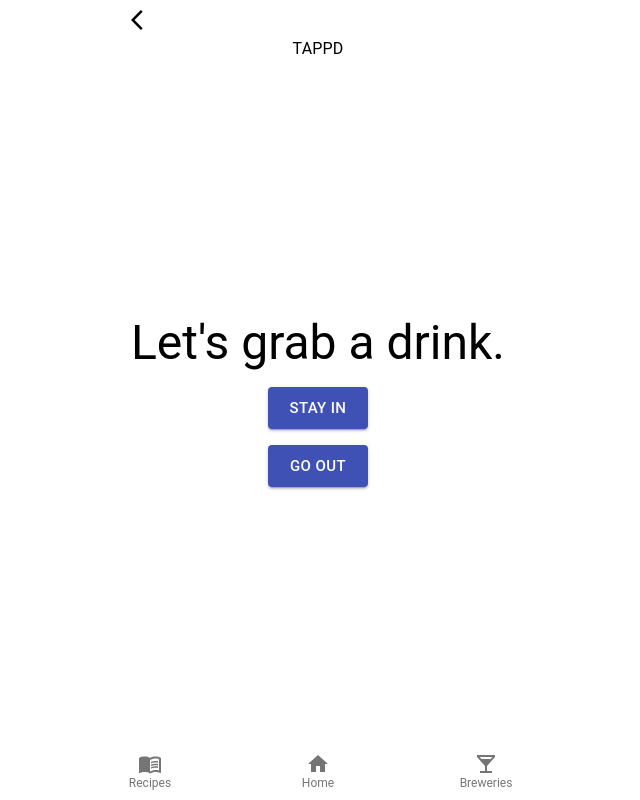
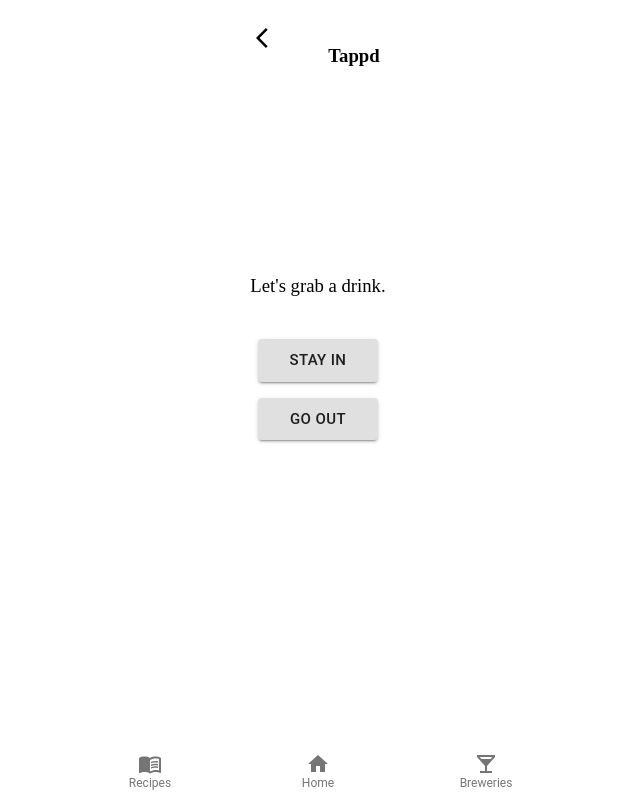
Before and after one commit to pei-evelyn/tappd-redo, a React app: page / in a window 1280 px wide. Both pictures are taken after a click on the button "LET'S GO". Shown: the whole page, without its empty margins (322-962 px from the left). Built offline with nearby package versions, Linux system fonts and the light colour scheme; the HTML template or start-up script is replaced by a standard one.

Commit message:
Made changes using material ui for every component

```diff
--- a/src/components/app.jsx
+++ b/src/components/app.jsx
@@ -18,20 +18,39 @@
       view: {
         name: 'starting-page',
         params: {}
-      }
+      },
+      history: []
     };
     this.setView = this.setView.bind(this);
+    this.switchViewBack = this.switchViewBack.bind(this);
     this.determineView = this.determineView.bind(this);
   }
 
   // Methods related to VIEW setting
 
+  switchViewBack(name, params, oldHistory) {
+    this.setState(state => {
+      return ({
+        view: {
+          name: name,
+          params: params
+        },
+        history: oldHistory
+      });
+    });
+  }
+
   setView(name, params) {
-    this.setState({
-      view: {
-        name: name,
-        params: params
-      }
+    this.setState(state => {
+      const previousView = Object.assign({}, state.view);
+      const newHistory = state.history.concat(previousView);
+      return ({
+        view: {
+          name: name,
+          params: params
+        },
+        history: newHistory
+      });
     });
   }
 
@@ -105,11 +124,13 @@
         >
           <Grid item xs={12}>
             <Box>
-              <Header />
+              <Header
+                history={this.state.history}
+                switchViewBack={this.switchViewBack}
+                setView={this.setView}
+              />
             </Box>
-            <Box>
-              {bodyContent}
-            </Box>
+            {bodyContent}
           </Grid>
           <Footer setView={this.setView} />
         </Grid>
--- a/src/components/brewery-form.jsx
+++ b/src/components/brewery-form.jsx
@@ -1,17 +1,31 @@
 import React from 'react';
-import { Formik, Form, Field, ErrorMessage } from 'formik';
+import { useFormik } from 'formik';
+import {
+  Button,
+  TextField,
+  Checkbox,
+  Select,
+  FormControl,
+  FormControlLabel,
+  MenuItem,
+  InputLabel,
+  FormGroup,
+  Box
+} from '@material-ui/core';
+import { makeStyles } from '@material-ui/core/styles';
 
-class BreweryForm extends React.Component {
-  constructor(props) {
-    super(props);
-    this.state = {
-      city: '',
-      state: '',
-      postal: '',
-      name: '',
-      isValid: false
-    };
-    this.stateOptions = [
+const useStyles = makeStyles({
+  fullHeight: {
+    height: '100%',
+    minHeight: '85vh',
+    width: '100%',
+  }
+});
+
+const BreweryForm = props => {
+  const classes = useStyles();
+
+  const stateOptions = [
     'Alabama', 'Alaska', 'Arizona', 'Arkansas', 'California', 'Colorado', 'Connecticut',
     'Delaware', 'Florida', 'Georgia', 'Hawaii', 'Idaho', 'Illinois', 'Indiana', 'Iowa',
     'Kansas', 'Kentucky', 'Louisiana', 'Maine', 'Maryland', 'Massachusetts', 'Michigan',
@@ -21,70 +35,96 @@
     'Tennessee', 'Texas', 'Utah', 'Vermont', 'Virginia', 'Washington', 'West Virginia',
     'Wisconsin', 'Wyoming'
   ];
-    // this.handleChange = this.handleChange.bind(this);
-    // this.checkFormInputs = this.checkFormInputs.bind(this);
-  }
 
-  // handleChange(event) {
-  //   this.setState({
-  //     [event.target.id]: event.target.value
-  //   });
-  // }
+  const states = stateOptions.map(state =>
+    <MenuItem value={state} key={state}>{state}</MenuItem>
+  );
 
-  // handleSubmit(event) {
-  //   event.preventDefault();
-  //   // this.checkFormInputs();
-  //   console.log(event)
-  // }
-
-  // checkFormInputs() {
-  //   if (this.state.city || this.state.state) {
-  //     return isNaN(parseInt(this.state.city));
-  //   }
-
-  //   if (this.state.)
-  // }
-
-  render() {
-    const states = this.stateOptions.map(state => {
-      return <option value={state} key={state}>{state}</option>
+  const formik = useFormik({
+    initialValues: {
+      city: '',
+      state: '',
+      postal: '',
+    },
+    onSubmit: (values) => {
+      console.log(values)
+      props.setView('list-breweries', values);
+    },
   });
 
   return (
-      <div className="brewery-form-container">
-        <Formik
-          initialValues={{
-            city: '',
-            state: '',
-            postal: '',
-            name: '',
-          }}
-          onSubmit={(values) => {
-            console.log(values);
-            this.props.setView('list-breweries', values)
-            }}
+    <Box
+      textAlign="center"
+      className={classes.fullHeight}
+      display="flex"
+      flexDirection="column"
+      alignItems="center"
+      justifyContent="center"
     >
-          <Form>
-            <label htmlFor="city">Enter City</label>
-            <Field type="text" name="city" />
-
-            <label htmlFor="state">Select State</label>
-            <Field as="select" name="state" id="state">
-              <option value="" disabled>Select one</option>
+      <Box
+        component="h2"
+        className="search-title"
+        mb={4}
+      >
+        Find Breweries
+      </Box>
+      <form onSubmit={formik.handleSubmit}>
+        <FormGroup mb={2}>
+          <Box>
+            <TextField
+              fullWidth
+              id="city"
+              name="city"
+              label="Enter City"
+              variant="outlined"
+              value={formik.values.city}
+              onChange={formik.handleChange}
+            />
+          </Box>
+        </FormGroup>
+        <FormGroup>
+          <FormControl variant="outlined">
+            <InputLabel id="state">Select State</InputLabel>
+            <Select
+              labelId="state"
+              id="state"
+              value={formik.values.state}
+              name="state"
+              onChange={formik.handleChange}
+            >
+              <MenuItem value="" disabled>Select one</MenuItem>
               {states}
-            </Field>
-
-            <h3>OR</h3>
-
-            <label htmlFor="postal">Enter Postal Code</label>
-            <Field type="number" placeholder="ie. 92620" name="postal" />
-
-            <button type="submit">Search Breweries</button>
-          </Form>
-        </Formik>
-      </div>
-    )
-  }
+            </Select>
+          </FormControl>
+        </FormGroup>
+        <Box component="h3" mt={2}>
+          OR
+        </Box>
+        <Box mt={2}>
+          <TextField
+            fullWidth
+            id="postal"
+            name="postal"
+            label="Enter Postal"
+            variant="outlined"
+            value={formik.values.postal}
+            onChange={formik.handleChange}
+          />
+          </Box>
+        <Box mt={3}>
+          <Button
+            fullWidth
+            variant="contained"
+            color="default"
+            type="submit"
+            size="large"
+          >
+            Search
+          </Button>
+        </Box>
+      </form>
+    </Box>
+  );
 }
 
 export default BreweryForm;
--- a/src/components/header.jsx
+++ b/src/components/header.jsx
@@ -1,36 +1,53 @@
 import React from 'react';
 import { Typography, Box } from '@material-ui/core';
-import { makeStyles } from '@material-ui/core/styles';
 import ArrowBackIosIcon from '@material-ui/icons/ArrowBackIos';
 
-// const useStyles = makeStyles({
-//   stickyTop: {
-//     width: '100%',
-//     position: 'fixed',
-//     top: 0,
-//   }
-// })
+class Header extends React.Component {
+  constructor(props) {
+    super(props);
+    this.handleBackButton = this.handleBackButton.bind(this);
+  }
 
-const Header = props => {
-  // const classes = useStyles();
+  handleBackButton() {
+    let history = this.props.history;
+    if (history.length > 0) {
+      history = history.pop();
+    }
+    this.props.switchViewBack(history.name, history.params, this.props.history);
+  }
 
+  render() {
     return (
-    <Box>
-      <Box display="inline">
+      <Box
+        display="flex"
+        justifyContent="space-around"
+        alignItems="center"
+        position="relative"
+      >
+        <Box
+          onClick={() => this.handleBackButton()}
+          position="absolute"
+          left={30}
+          top={18}
+        >
           <ArrowBackIosIcon />
         </Box>
         <Box
-        display="inline"
-        fontSize={20}
-        fontWeight={500}
-        textAlign="center"
+          position="absolute"
+          right={30}
+          top={18}
+          onClick={() => this.props.setView('homepage', {})}
         >
-        <Typography>
-          TAPPD
-        </Typography>
+          <Box
+            component="h3"
+            className="heading-name"
+          >
+            Tappd
+          </Box>
         </Box>
       </Box>
     );
   }
+}
 
 export default Header;
--- a/src/components/homepage.jsx
+++ b/src/components/homepage.jsx
@@ -1,11 +1,12 @@
 import React from 'react';
-import { Typography, Box, Button } from '@material-ui/core';
+import { Typography, Box, Button, Container } from '@material-ui/core';
 import { makeStyles } from '@material-ui/core/styles';
 
 const useStyles = makeStyles({
   fullHeight: {
     height: '100%',
     minHeight: '85vh',
+    width: '100%',
   }
 });
 
@@ -21,18 +22,25 @@
       alignItems="center"
       justifyContent="center"
     >
-      <Box mb={2}>
-        <Typography variant="h3" fontWeight={500}>
-          Let's grab a drink.
-        </Typography>
+      <Box mb={3}>
+        <Container maxWidth="md">
+          <Box
+            component="h3"
+            fontWeight={500}
+            className="homepage-title"
+          >
+            Let's grab a drink.
+          </Box>
+        </Container>
       </Box>
-      <Box textAlign="center">
+      <Box textAlign="center" width="66%">
         <Box mb={2}>
           <Button
             onClick={() => props.setView('search-recipes', {})}
             variant="contained"
-            color="primary"
+            color="default"
             size="large"
+            fullWidth
           >
             Stay In
           </Button>
@@ -41,8 +49,9 @@
           <Button
             onClick={() => props.setView('search-breweries', {})}
             variant="contained"
-            color="primary"
+            color="default"
             size="large"
+            fullWidth
           >
             Go Out
           </Button>
--- a/src/components/recipe-form.jsx
+++ b/src/components/recipe-form.jsx
@@ -1,9 +1,7 @@
 import React from 'react';
-// import { Formik, Form, Field, ErrorMessage } from 'formik';
 import { useFormik } from 'formik';
 import {
   Button,
-  TextField,
   Checkbox,
   Select,
   FormControl,
@@ -11,12 +9,21 @@
   MenuItem,
   InputLabel,
   FormGroup,
-  Box } from '@material-ui/core';
+  Box
+} from '@material-ui/core';
 import { makeStyles } from '@material-ui/core/styles';
 
-
+const useStyles = makeStyles({
+  fullHeight: {
+    height: '100%',
+    minHeight: '85vh',
+    width: '100%',
+  }
+});
 
 const RecipeForm = props => {
+  const classes = useStyles();
+
   const alcoholTypes = [
     'Vodka',
     'Rum',
@@ -47,41 +54,60 @@
 
   return (
     <Box
+      textAlign="center"
+      className={classes.fullHeight}
       display="flex"
       flexDirection="column"
+      alignItems="center"
+      justifyContent="center"
     >
-      <FormControl onSubmit={formik.handleSubmit}>
-        <FormGroup>
+      <Box
+        component="h2"
+        className="search-title"
+        mb={3}
+      >
+        Find Cocktail Recipes
+      </Box>
+      <form onSubmit={formik.handleSubmit}>
+        <FormGroup mb={2}>
           <FormControlLabel
             value={formik.values.isNonAlcoholic}
-            control={<Checkbox color="primary" />}
-            label="Non-Alcoholic?"
+            control={<Checkbox color="default" onChange={formik.handleChange} name="isNonAlcoholic"/>}
+            label="Non-Alcoholic"
             labelPlacement="start"
-            name="isNonAlcoholic"
+            className="non-alcoholic-input"
           />
         </FormGroup>
-        <FormControl>
-          <InputLabel id="demo-simple-select-label">Alcohol Type</InputLabel>
+        <Box component="h3" mb={2}>
+          OR
+        </Box>
+        <FormGroup>
+          <FormControl variant="filled">
+            <InputLabel id="alcoholType">Alcohol Type</InputLabel>
             <Select
-            labelId="demo-simple-select-label"
-            id="demo-simple-select"
+              labelId="alcoholType"
+              id="alcoholType"
               value={formik.values.alcoholType}
-
               name="alcoholType"
+              onChange={formik.handleChange}
             >
               <MenuItem value="" disabled>Select one</MenuItem>
               {alcoholOptions}
             </Select>
           </FormControl>
+        </FormGroup>
+        <Box mt={3}>
           <Button
             fullWidth
             variant="contained"
-          color="primary"
+            color="default"
             type="submit"
+            size="large"
           >
-          Search Recipes
+            Search
           </Button>
-      </FormControl>
+        </Box>
+      </form>
     </Box>
   )
   // return (
```
Also changed, not shown: src/components/brewery-list-item.jsx (+46 -8 lines), src/components/footer-nav.jsx (+16 -4 lines), src/components/recipe-list-item.jsx (+49 -8 lines), src/components/starting-page.jsx (+6 -5 lines), 5 other files (tests, documents, lock files or other folders). Lines whose indentation alone changed are shown as unchanged.
